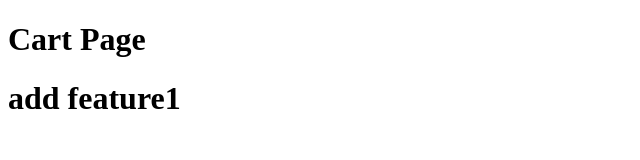
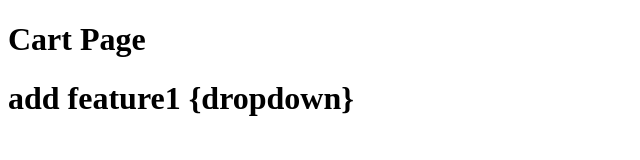
Before and after one commit to MohiniUghade/cartrepo, a plain HTML site: page index.html in a window 1280 px wide. Shown: the whole page, without its empty margins (0-640 px from the left). Drawn offline with Linux system fonts and the light colour scheme.

```diff
--- a/index.html
+++ b/index.html
@@ -7,6 +7,6 @@
 </head>
 <body>
     <h1>Cart Page</h1>
-    <h1>add feature1</h1>
+    <h1>add feature1 {dropdown}</h1>
 </body>
 </html>
```
